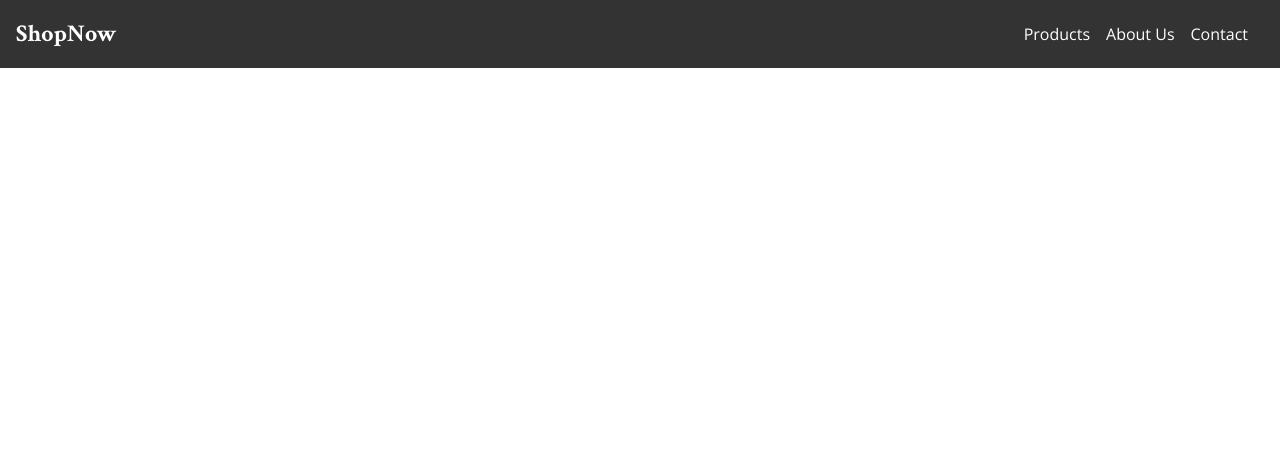
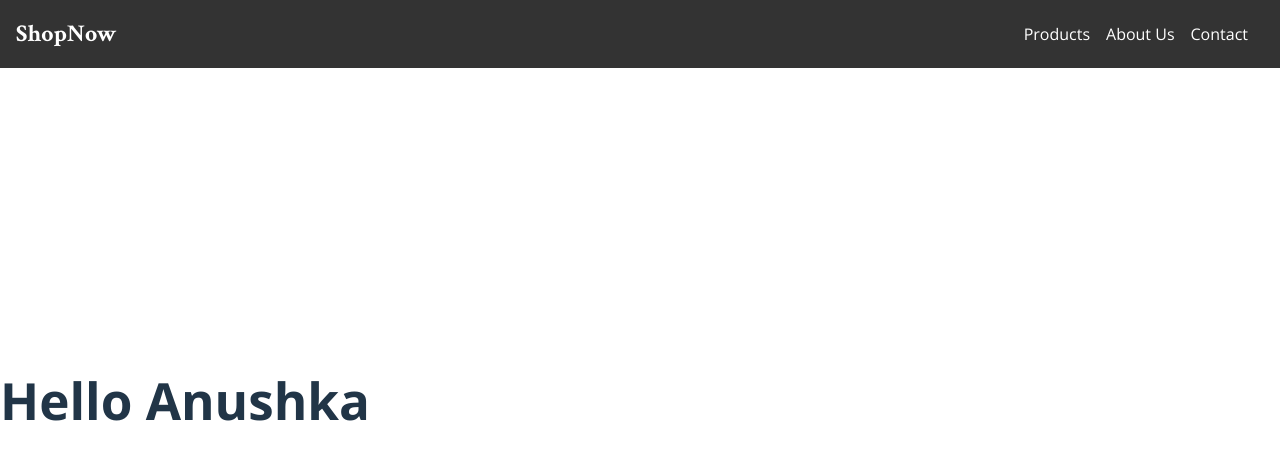
Before and after one commit to Grenud/Bayava-Kamdhenu, a React (Vite) app in the folder vite-project/: page / in a window 1280 px wide. Shown: the top 460 px of the page. Built offline with nearby package versions, Linux system fonts and the light colour scheme.

Commit message:
My first Commit Anushka

```diff
--- a/vite-project/src/App.jsx
+++ b/vite-project/src/App.jsx
@@ -6,6 +6,7 @@ function App() {
   return (
     <>
     <Navbar/>
+    <h1>Hello Anushka</h1>
     </>
   )
 }
```
